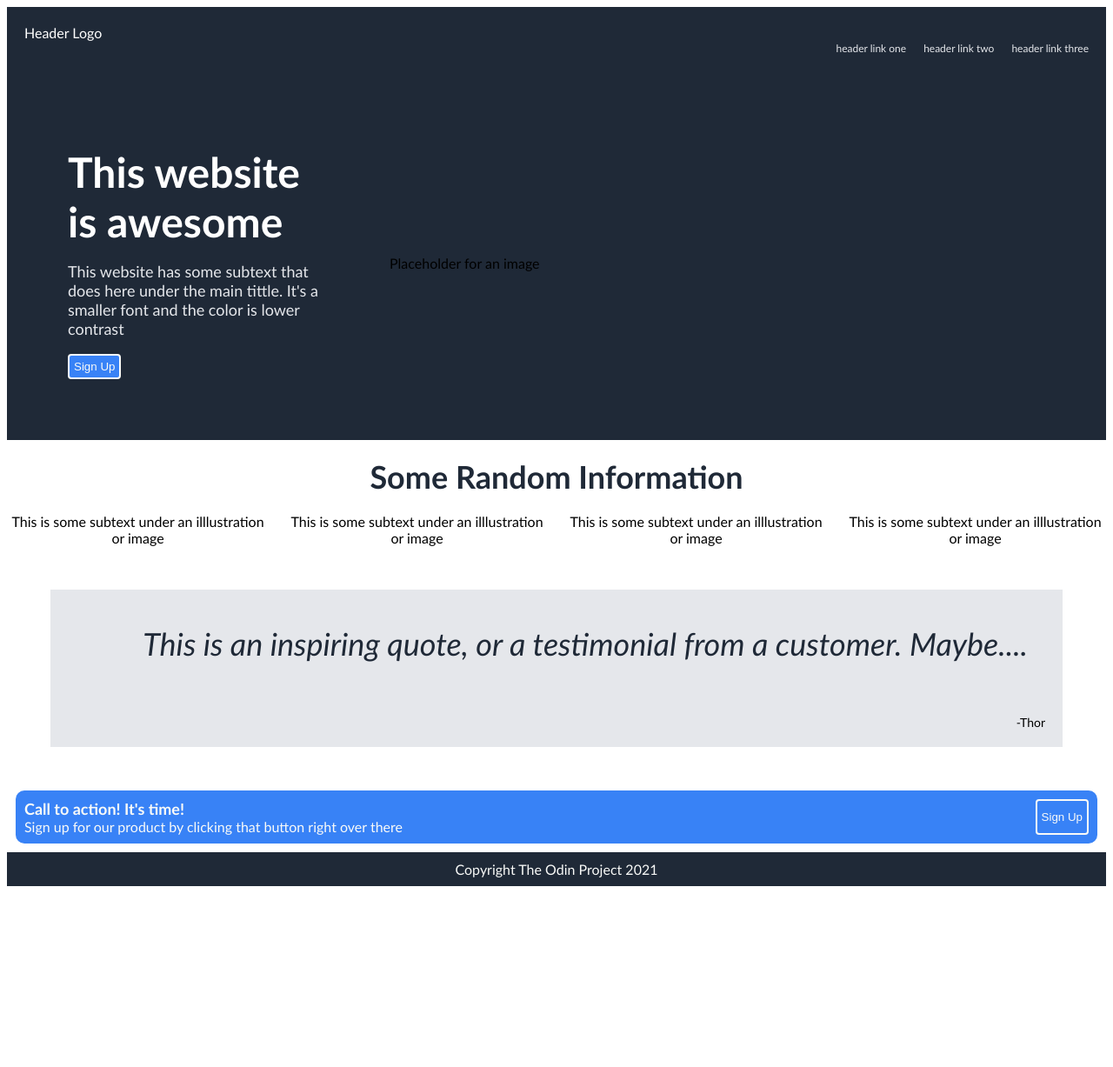
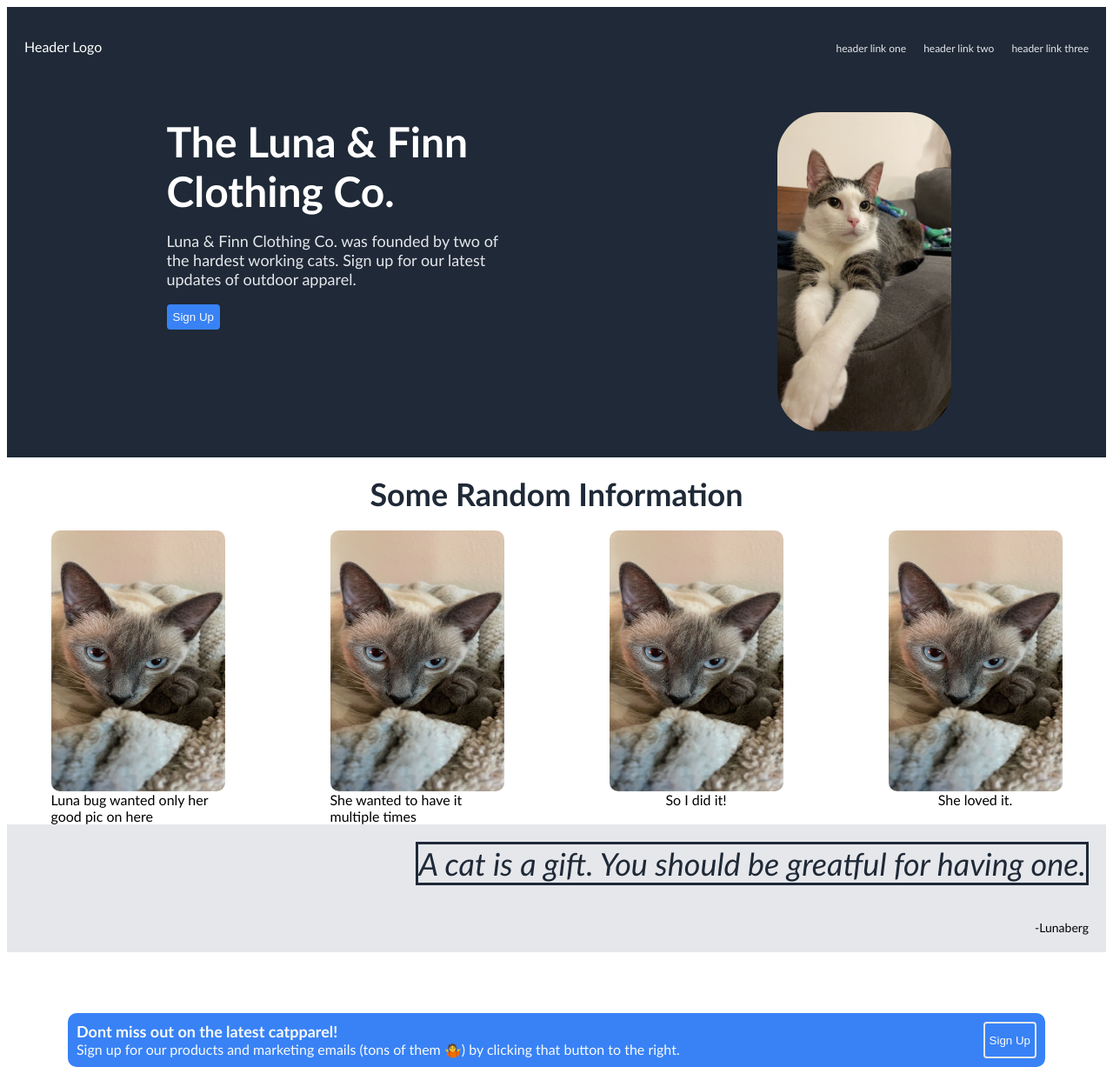
Before and after one commit to riomljr/FirstProject, a plain HTML site: page index.html in a window 1280 px wide. Shown: the top 1227 px of the page at 87% size. Before the commit the page ends 1027 px from the top, so only its background shows below. Drawn offline with Linux system fonts and the light colour scheme.

Commit message:
adding pics and fine tune styling using flex.

```diff
--- a/index.html
+++ b/index.html
@@ -4,7 +4,7 @@
     <meta charset="UTF-8">
     <meta http-equiv="X-UA-Compatible" content="IE=edge">
     <meta name="viewport" content="width=device-width, initial-scale=1.0">
-    <title>Document</title>
+    <title>First Project</title>
     <link rel="stylesheet" href="style.css">
 </head>
 <body>
@@ -21,11 +21,15 @@
         </div>
         <div class="secheader">
             <div class="secchild">
-                <div class="awesome">This website is awesome</div>
-                <p>This website has some subtext that does here under the main tittle. It's a smaller font and the color is lower contrast</p>
+                <div class="awesome">The Luna & Finn Clothing Co.</div>
+                <p>Luna & Finn Clothing Co. was founded by two of the hardest working cats. Sign up for our latest updates of outdoor apparel.</p>
+                <div class="buttoncontainer">
                 <button class="button">Sign Up</button>
+                </div>
             </div>
-            <div class="image1">Placeholder for an image</div>
+            <div class="image1">
+                <img class="finny" src="images/finny.jpeg">
+            </div>
         </div>
     </div>
 
@@ -33,43 +37,45 @@
         <div class="random">Some Random Information</div>
         <div class="images">
             <div class="icons">
-                <img src="" alt="">
-                <div class="text">This is some subtext under an illlustration or image</div>
+                <img class="pics" src="images/lunabug.jpeg" alt="">
+                <div class="text">Luna bug wanted only her good pic on here</div>
             </div>
             <div class="icons">
-                <img src="" alt="">
-                <div class="text">This is some subtext under an illlustration or image</div>
+                <img class="pics" src="images/lunabug.jpeg" alt="Lunaberg">
+                <div class="text">She wanted to have it multiple times</div>
             </div>
             <div class="icons">
-                <img src="" alt="">
-                <div class="text">This is some subtext under an illlustration or image</div>
+                <img class="pics" src="images/lunabug.jpeg" alt="">
+                <div class="text">So I did it!</div>
             </div>
             <div class="icons">
-                <img src="" alt="">
-                <div class="text">This is some subtext under an illlustration or image</div>
+                <img class="pics" src="images/lunabug.jpeg" alt="">
+                <div class="text">She loved it.</div>
             </div>
         </div>
     </div>
 
     <div class="third">
         <div>
-            <div class="quote">This is an inspiring quote, or a testimonial from a customer. Maybe....</div>
-            <div class="quotesrc">-Thor</div>
+            <div class="quote">A cat is a gift. You should be greatful for having one.</div>
+            <div class="quotesrc">-Lunaberg</div>
         </div>
     </div>
 
     <div class="fourth">
         <div class="bluebox">
-        <div class="action">Call to action! It's time!</div>
-        <div>Sign up for our product by clicking that button right over there</div>
+        <div class="action">Dont miss out on the latest catpparel!</div>
+        <div>Sign up for our products and marketing emails (tons of them 🤷) by clicking that button to the right.</div>
         </div>
 
-        <button class="button">Sign Up</button>
+        <button class="button buttontwo">Sign Up</button>
     </div>
+</body>
+
     <div class="footer">
         <div>Copyright The Odin Project 2021</div>
     </div>
 
 
-</body>
+
 </html>
--- a/style.css
+++ b/style.css
@@ -1,5 +1,7 @@
 body {
     font-family: 'Gill Sans', 'Gill Sans MT', Calibri, 'Trebuchet MS', sans-serif;
+    display: flex;
+    flex-direction: column;
 }
 .first {
 
@@ -10,8 +12,12 @@ body {
 
     display: flex;
 
+
 }
 .logo {
+    display: flex;
+    justify-content: center;
+    align-items: center;
     color: white;
     padding: 20px;
 }
@@ -24,23 +30,37 @@ body {
 }
 .secheader {
     display: flex;
+    justify-content: space-around;
+
+    padding: 30px;
+
 }
+
 .secchild {
-    width: 300px;
-    padding: 50px;
-    margin: 20px;
+    width: 400px;
+    padding: 5px;
+
+
 }
 .awesome {
     font: hero;
     font-size: 48px;
     font-weight: bolder;
     color: white;
+    text-align: left;
 }
 .image1 {
     display: flex;
     align-self: center;
     justify-content: center;
 
+
+}
+
+.finny {
+
+    max-width: 200px;
+    border-radius: 50px;
 }
 
 .random {
@@ -55,34 +75,46 @@ body {
 }
 .images {
     display: flex;
-    justify-content: center;
-    align-items: center;
+    justify-content: space-around;
     gap: 20px;
+
+
 }
 
 .icons {
     display: flex;
-    flex-direction: row;
+    flex-direction: column;
 
+
+}
+.pics {
+    max-width: 200px;
+    height: 300px;
+    border-radius: 10px;
 }
 
 .text {
-    text-align: center;
+    display: flex;
+    flex-wrap: wrap;
+    justify-content: center;
+    width: 200px;
 }
 
 .third {
     display: flex;
     background-color: #E5E7EB;
-    margin: 50px;
+
     justify-content: flex-end;
     align-items: center;
 }
 .quote {
+    display: flex;
+    justify-content: center;
     font-size: 36px;
     font-style: italic;
     color: #1F2937;
-    padding: 20px;
     margin: 20px;
+    border-style: solid;
 }
 
 .quotesrc{
@@ -100,20 +132,30 @@ body {
     color: #f9faf8;
     border-radius: 10px;
     padding: 10px;
-    margin: 10px;
+    margin: 70px;
+    flex: 1;
 }
 .action{
     font-size: 18px;
     font-weight: bold;
 }
 .button {
-
+    display: flex;
+    flex-shrink: 0;
+    align-items: center;
     background-color: #3882f6;
     color: #f9faf8;
+    border-color: #3882f6;
     border-style: solid;
-    border-color: #f9faf8;
     border-radius: 4px;
     padding: 5px;
+
+}
+
+.buttoncontainer {
+
+   display: flex;
+   justify-content: left;
 }
 
 .footer {
@@ -148,3 +190,7 @@ a {
     text-decoration: none;
     font-size: 12px;
 }
+.buttontwo {
+    border-style: solid;
+    border-color: #E5E7EB;
+}
```
Also changed, not shown: images/finny.jpeg (added), images/lunabug.jpeg (added).
